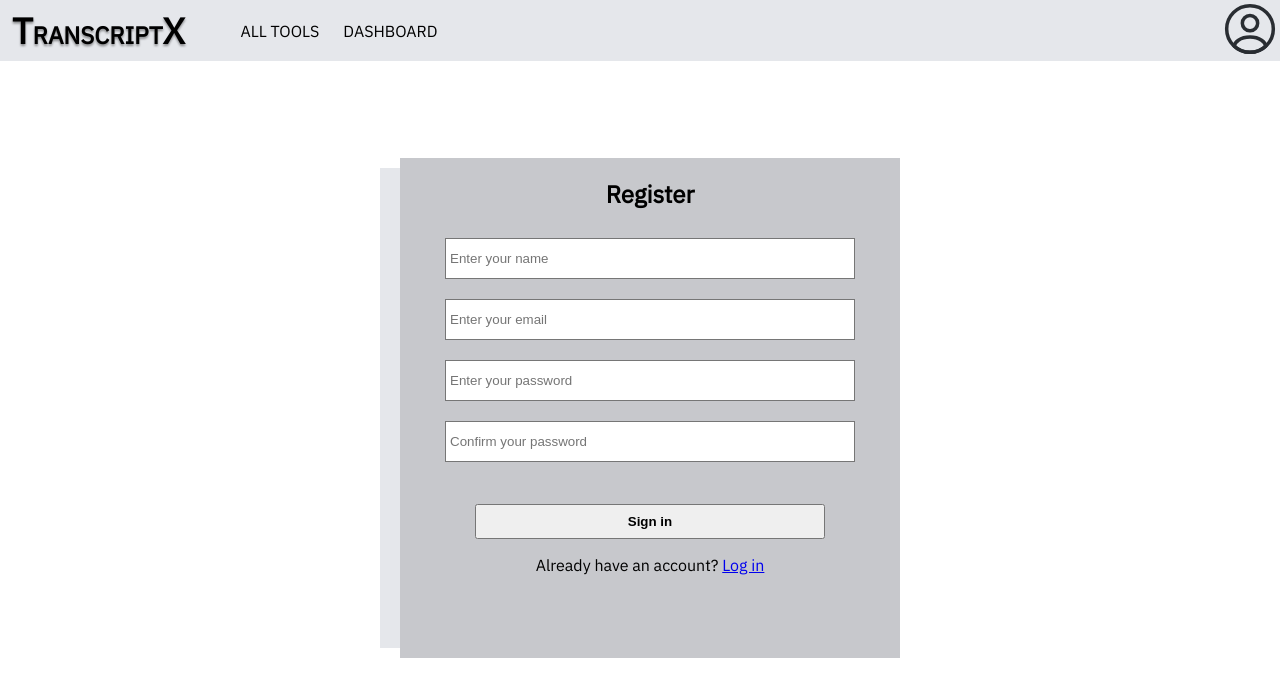
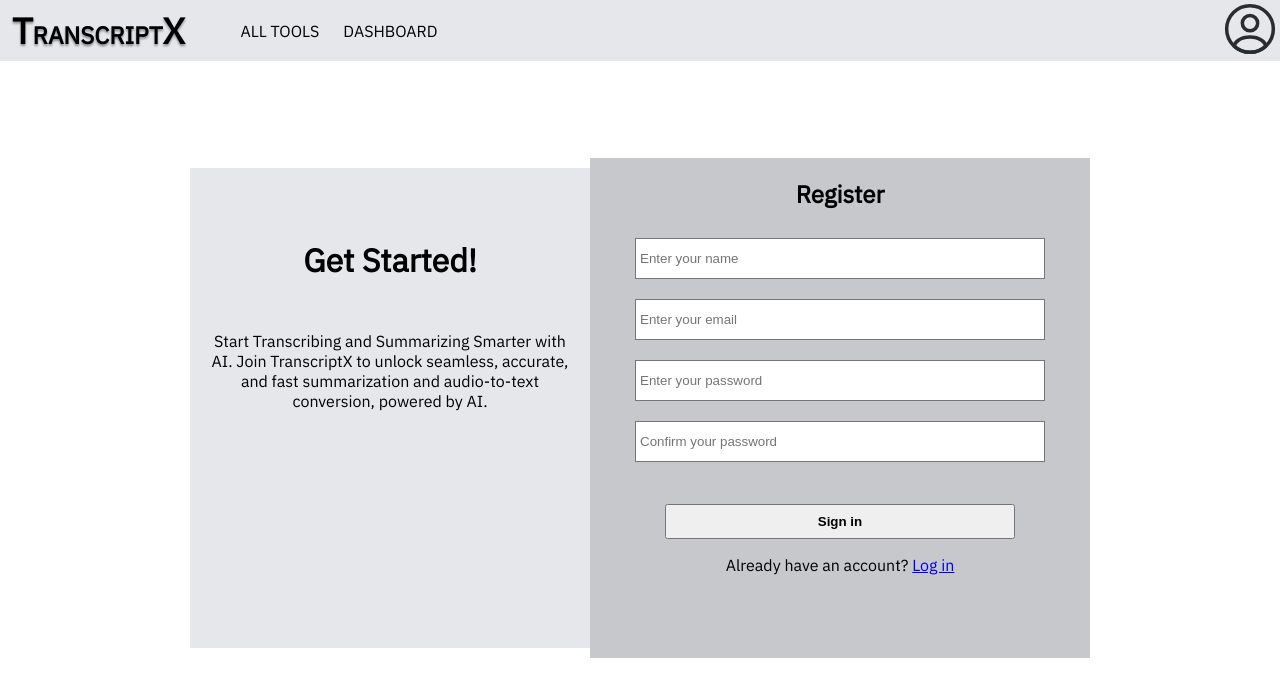
Before and after one commit to TranscriptX/FE, a React (Vite) app: page /register in a window 1280 px wide. Shown: the top 696 px of the page. Built offline with nearby package versions, Linux system fonts and the light colour scheme; no server answers.

Commit message:
UA-1 Add Hover effect

```diff
--- a/src/components/ExpandingCard.tsx
+++ b/src/components/ExpandingCard.tsx
@@ -1,13 +1,31 @@
+import { useState } from "react";
+
 
 export default function ExpandingCard() {
+    const [isOpen, setIsOpen] = useState(true);
+    const [isClosedByClick, setIsClosedByClick] = useState(false);
+
+    const handleClick = () => {
+        setIsOpen(false);
+        setIsClosedByClick(true);
+    }
+
     return (
-        <div className="group w-full max-w-[20px] min-h-[480px] bg-color_secondary shadow-md hover:shadow-lg hover:min-w-[400px] transition-all duration-[700] ease-in-out cursor-pointer overflow-hidden">
+        <div
+            onClick={handleClick}
+            onMouseEnter={() => {
+                if (isClosedByClick) setIsOpen(true);
+            }}
+            className={`group relative shadow-md hover:shadow-lg transition-all duration-700 ease-in-out cursor-pointer overflow-hidden ${isOpen ? "w-[400px]" : "w-[15px]"} min-h-[480px] bg-color_secondary`}>
 
+            <div className={`fixed inset-0 flex-col justify-center items-center max-h-0 opacity-0 group-hover:opacity-100 mt-[50px] ml-[20px] transition-all duration-400 ease-in-out max-w-[360px] ${isOpen ? "opacity-100 mt-[50px] max-h-[200px]" : "opacity-0 mt-0 max-h-0"}`}>
+                <h1 className="text-black text-center text-lg">
+                    Get Started!
+                </h1>
+                <p className="mt-[50px] text-center">
+                    Start Transcribing and Summarizing Smarter with AI. Join TranscriptX to unlock seamless, accurate, and fast summarization and audio-to-text conversion, powered by AI.
+                </p>
 
-            <div className="flex flex-row justify-center items-center max-h-0 overflow-hidden opacity-0 group-hover:max-h-[200px] group-hover:opacity-100 max-w-[50px] transition-all duration-[500] ease-in-out mt-0 group-hover:mt-4">
-                <p className="text-black">
-                This is the content that appears on hover.
-                </p>
             </div>
         </div>
     );
```
